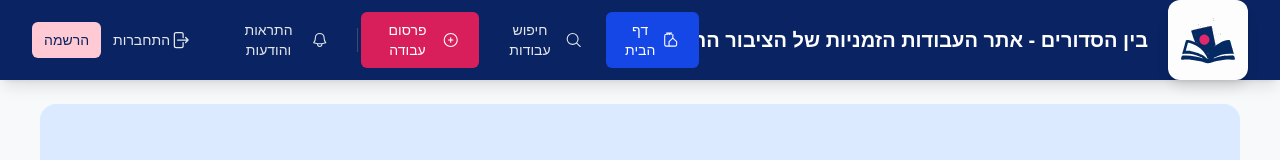
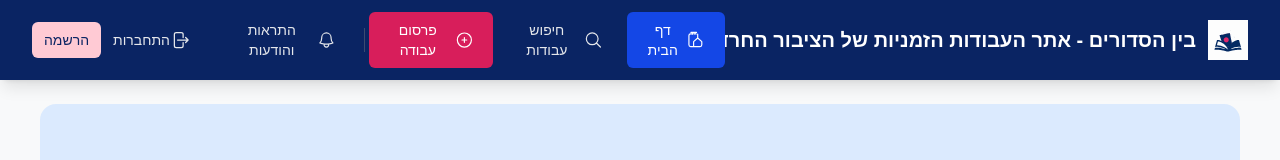
Before and after one commit to elchanany/ben-hasedarim-, a React (Vite) app: page /#/home in a window 1280 px wide. Shown: the top 160 px of the page. Built offline with nearby package versions, Linux system fonts and the light colour scheme; no server answers; the database is empty.

Commit message:
Restore logo to original simple style: h-10 w-auto

```diff
--- a/src/components/Navbar.tsx
+++ b/src/components/Navbar.tsx
@@ -156,8 +156,8 @@ export const Navbar: React.FC<NavbarProps> = ({ setCurrentPage, currentPage }) =
         <div className="flex items-center justify-between h-20">
           <div className="flex items-center">
             <button onClick={() => setCurrentPage('home')} className="flex-shrink-0 flex items-center text-white focus:outline-none focus-visible:ring-2 focus-visible:ring-offset-2 focus-visible:ring-focus-ring-color rounded-md" aria-label="דף הבית, בין הסדורים">
-              <img src="/assets/logo.svg" alt="" className="h-20 w-20 rounded-xl shadow-lg" aria-hidden="true" /> {/* Alt can be empty as button has aria-label */}
-              <span className="font-bold text-lg md:text-xl ml-5 rtl:mr-5 rtl:ml-0">
+              <img src="/assets/logo.svg" alt="" className="h-10 w-auto" aria-hidden="true" /> {/* Alt can be empty as button has aria-label */}
+              <span className="font-bold text-lg md:text-xl ml-3 rtl:mr-3 rtl:ml-0">
                 {siteName}
                 {currentPage === 'home' ? (
                   <span className="hidden sm:inline"> - {pageDisplayNames.home}</span>
```
